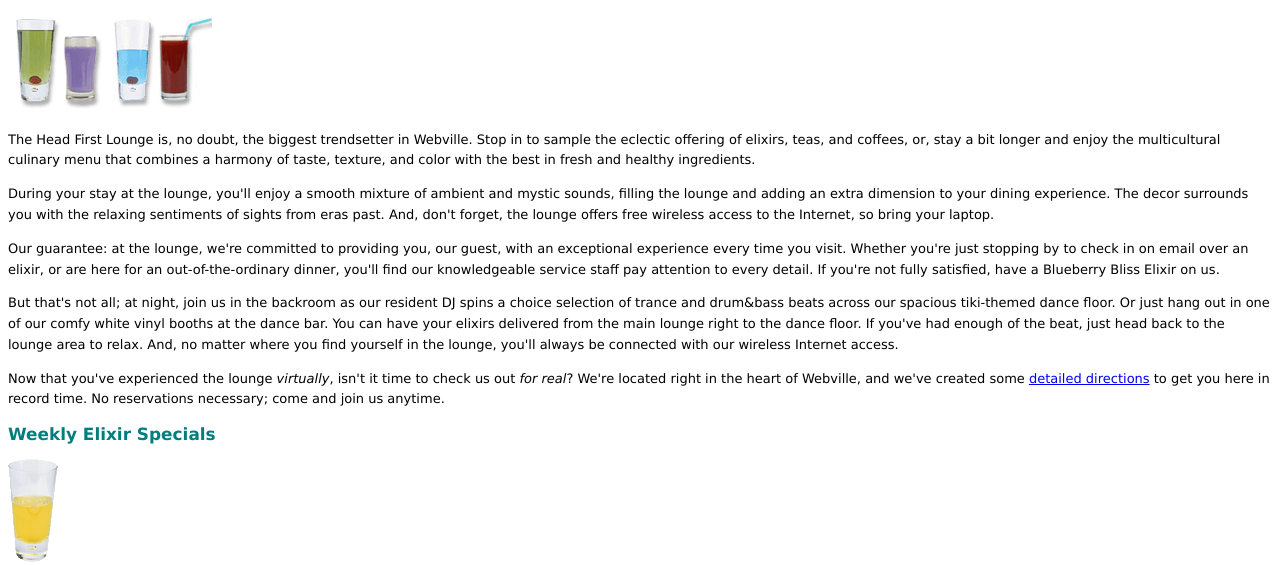
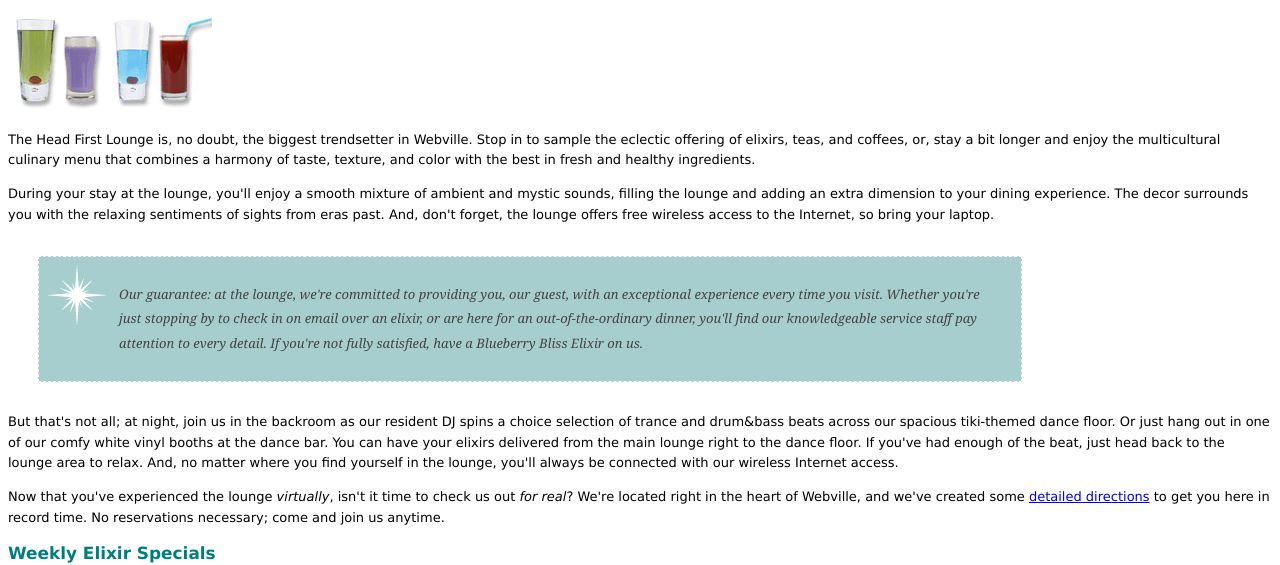
Before and after one commit to TianlinLIAO/Head-First-HTML-and-CSS, a plain HTML site: page Head First Lounge/lounge.html in a window 1280 px wide. Shown: the part 254-819 px from the top of the page. Drawn offline with Linux system fonts and the light colour scheme.

Commit message:
Chapter 9.1 apply box model

```diff
--- a/Head First Lounge/lounge.css
+++ b/Head First Lounge/lounge.css
@@ -15,3 +15,21 @@ h1 {
 h2 {
 	font-size: 130%;
 }
+
+#guarantee {
+	line-height: 1.9em;
+	font-style: italic;
+	font-family: Georgia,"Times New Roman",Times, serif;
+	color: #444444;
+	border-color: white;
+	border-width: 1px;
+	border-style: dashed;
+	background-color: #a7cece;
+	padding: 25px;
+	padding-left: 80px;
+	margin: 30px;
+	margin-right: 250px;
+	background-image: url(images/background.gif);
+	background-repeat: no-repeat;
+	background-position: top left;
+}
--- a/Head First Lounge/lounge.html
+++ b/Head First Lounge/lounge.html
@@ -25,7 +25,7 @@
 		access to the Internet, so bring your laptop.
 	</p>
 
-	<p>
+	<p id="guarantee">
 		Our guarantee: at the lounge, we're committed to providing you,
 		our guest, with an exceptional experience every time you visit.
 		Whether you're just stopping by to check in on email over an
```
